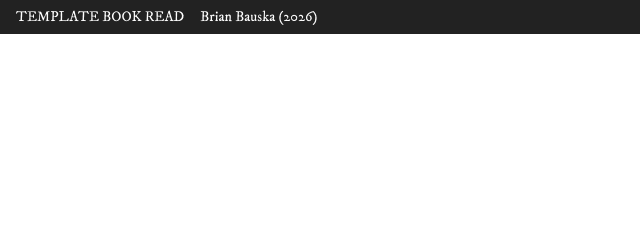
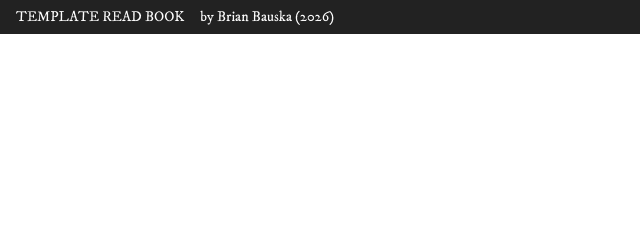
Before and after one commit to bbauska/template-read-book, a plain HTML site: page index.html in a window 1280 px wide. Shown: the top 240 px of the page, 0-640 px from the left. Drawn offline with nearby package versions, Linux system fonts and the light colour scheme; a script that the page names is missing.

Commit message:
Revise title and description in index.html
Updated the title and description meta tags for clarity.

```diff
--- a/index.html
+++ b/index.html
@@ -1,13 +1,13 @@
 <!DOCTYPE html>
 <!--~~~~~~~~~~~~~~~~~~~~~~~~~~~~~~~~~~~~~~~~~~~~~~~~~~~~~~~~~~~~~~~~~~~~~~~~~~~~~~~~~~~~~~~~~~~~-->
-<!--~~~~~~~~~~~~~~~ index.html of bbauska/Template-book-read for xxx.bauska.org ~~~~~~~~~~~~~~~~-->
+<!--~~~~~~~~~~~~~~~ index.html of bbauska/template-read-book for template.bauska.org ~~~~~~~~~~~~~~~~-->
 <html lang="en">
 <head>
   <!-- meta charset, viewport, title, desc, author, keywords, meta http-equiv -->
   <meta charset="utf-8">
   <meta name="viewport" content="width=device-width, initial-scale=1.0">
-  <meta name="title" content="Template Book Read">
-  <meta name="description" content="A template for book reading with chapter, progressive.">
+  <meta name="title" content="Template Read Book">
+  <meta name="description" content="A template for book reading with chapters, progressive.">
   <meta name="author" content="Brian Bauska">
   <meta name="keywords" content="UFO,preston,dennett,et,#ufo,#et,#preston,#dennett,291youtube,videos,
     website,web,site,zombie,Politics,culture,casino,capitalism,over290videos,#videos,#291,#et,
@@ -32,7 +32,7 @@
   <meta http-equiv="X-UA-Compatible" content="chrome=1">
 
   <!-- website title & local stylesheet -->
-  <title>Template for Book Read</title>
+  <title>Template Read Book</title>
   <link href="css/styles.css" rel="stylesheet" media="screen">
 
   <!-- this stylesheet imports the Armata typeface from Google Fonts into this website -->
@@ -66,8 +66,8 @@
 <body>
   <header class="masthead">
     <a id="branding" href="https://xxx.bauska.org">
-      <h1>Template Book Read</h1>
-      <h2>Brian Bauska (2026)</h2>
+      <h1>Template Read Book</h1>
+      <h2>by Brian Bauska (2026)</h2>
     </a>
   </header>
   <nav class="nav-trigger">
```
